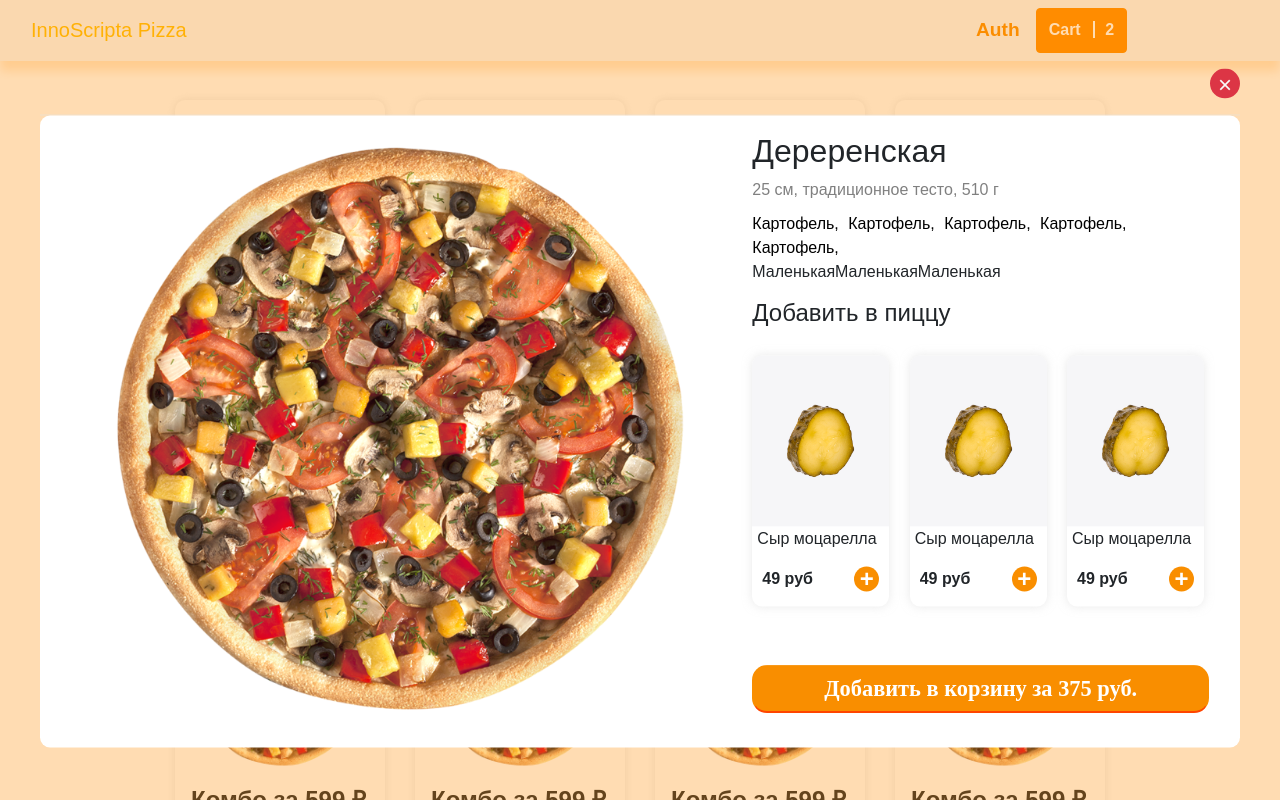
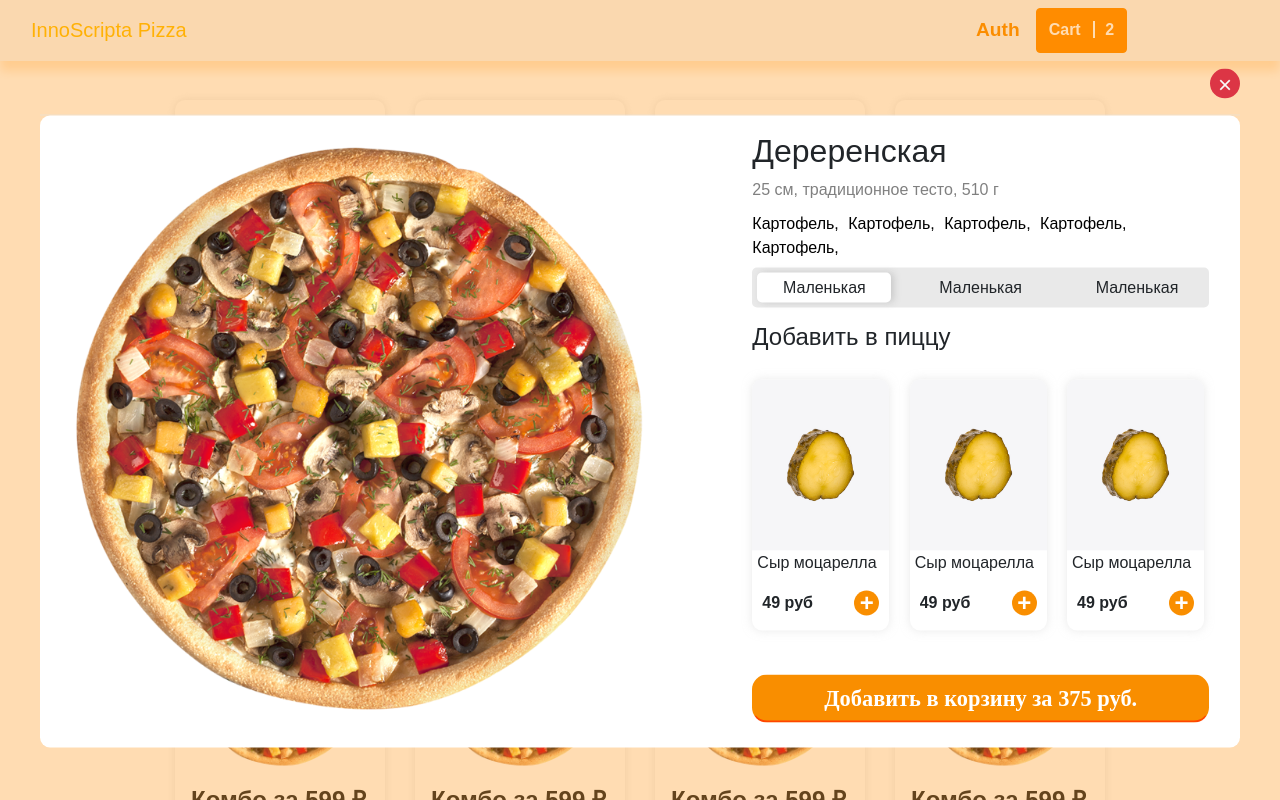
Before and after one commit to GennadySX/innoscripta-test-front, a React (Create React App) app: page / in a window 1280 px wide. Shown: the top 800 px of the page. Built offline with nearby package versions, Linux system fonts and the light colour scheme.

Commit message:
innoscripta -06-06 -cd  :modal fixed 1

```diff
--- a/package.json
+++ b/package.json
@@ -8,6 +8,7 @@
     "@testing-library/user-event": "^7.1.2",
     "axios": "^0.19.2",
     "bootstrap": "^4.5.0",
+    "jquery": "^3.5.1",
     "node-sass": "^4.14.1",
     "react": "^16.13.1",
     "react-bootstrap": "^1.0.1",
--- a/src/components/ItemModal.js
+++ b/src/components/ItemModal.js
@@ -4,6 +4,7 @@
 import React from "react";
 import {connect} from "react-redux";
 import {showIt} from "../store/actions";
+import $ from 'jquery'
 
 class ItemModal extends React.Component {
     constructor(props) {
@@ -21,6 +22,15 @@ class ItemModal extends React.Component {
     }
 
 
+    componentDidMount() {
+        $('.item-size span').click(function () {
+                $('.item-size span').removeClass('active')
+            $(this).addClass('active')
+        })
+    }
+
+
+
     render() {
         return (
             <>
@@ -33,7 +43,7 @@ class ItemModal extends React.Component {
                             ><p>&times;</p></button>
                         </div>
                         <div className="modal-body d-flex justify-content-between">
-                            <div className="left-block col-md-7">
+                            <div className="left-block col-md-">
                                 <img src={require('../assets/img/original.png')} alt=""/>
                             </div>
                             <div className="right-block col-12 col-md-5">
@@ -43,16 +53,16 @@ class ItemModal extends React.Component {
                                         <span className="desc">25 см, традиционное тесто, 510 г</span>
                                     </div>
                                     <div className="item-composition">
-                                        <a href="" className="composition">Картофель</a>
-                                        <a href="" className="composition">Картофель</a>
-                                        <a href="" className="composition">Картофель</a>
-                                        <a href="" className="composition">Картофель</a>
-                                        <a href="" className="composition">Картофель</a>
+                                        <a href="/" className="composition">Картофель</a>
+                                        <a href="/" className="composition">Картофель</a>
+                                        <a href="/" className="composition">Картофель</a>
+                                        <a href="/" className="composition">Картофель</a>
+                                        <a href="/" className="composition">Картофель</a>
                                     </div>
                                 </div>
-                                <div className="block-body">
-                                    <div className="item-size d-flex">
-                                        <span>Маленькая</span>
+                                <div className="block-body pt-2">
+                                    <div className="item-size d-flex justify-content-between">
+                                        <span className={'active'}>Маленькая</span>
                                         <span>Маленькая</span>
                                         <span>Маленькая</span>
                                     </div>
@@ -64,7 +74,7 @@ class ItemModal extends React.Component {
                                                 <p className="title "> Сыр моцарелла</p>
                                                 <div className="item-footer d-flex justify-content-between">
                                                     <p className="cost">49 руб</p>
-                                                    <a className="add-btn"><span>+</span></a>
+                                                    <a href={'/'} className="add-btn"><span>+</span></a>
                                                 </div>
                                             </div>
                                             <div className="item ">
@@ -72,7 +82,7 @@ class ItemModal extends React.Component {
                                                 <p className="title "> Сыр моцарелла</p>
                                                 <div className="item-footer d-flex justify-content-between">
                                                     <p className="cost">49 руб</p>
-                                                    <a className="add-btn"><span>+</span></a>
+                                                    <a href={'/'} className="add-btn"><span>+</span></a>
                                                 </div>
                                             </div>
                                             <div className="item">
@@ -80,7 +90,7 @@ class ItemModal extends React.Component {
                                                 <p className="title "> Сыр моцарелла</p>
                                                 <div className="item-footer d-flex justify-content-between">
                                                     <p className="cost">49 руб</p>
-                                                    <a className="add-btn"><span>+</span></a>
+                                                    <a href={'/'} className="add-btn"><span>+</span></a>
                                                 </div>
                                             </div>
                                         </div>
--- a/src/styles/components/ItemModal.sass
+++ b/src/styles/components/ItemModal.sass
@@ -32,7 +32,6 @@
     .modal-body
       background-color: white
       border-radius: 10px
-
       .left-block
         img
           width: 100%
@@ -55,8 +54,22 @@
                 content: ', '
         .block-body
           .item-size
+            background-color: rgba(lightgray, 0.5)
+            border-radius: 5px
+            padding: 5px
             span
+              flex: 0 1 30%
+              border-radius: 5px
+              text-align: center
               font-size: 1rem
+              padding: 3px
+              transition: background-color 0.3s linear
+              &:hover, &:focus
+                cursor: pointer
+            .active
+              background-color: white
+              box-shadow: 3px 0 7px rgba(gray, 0.3)
+
           .additional-block
             margin-top: 15px
             .title
@@ -101,7 +114,7 @@
 
         .block-footer
           position: relative
-          transform: translateY(100%)
+          transform: translateY(70%)
           .btn-orange
             background-color: #f98e00
             color: white
```
Also changed, not shown: 1 other file (tests, documents, lock files or other folders).
